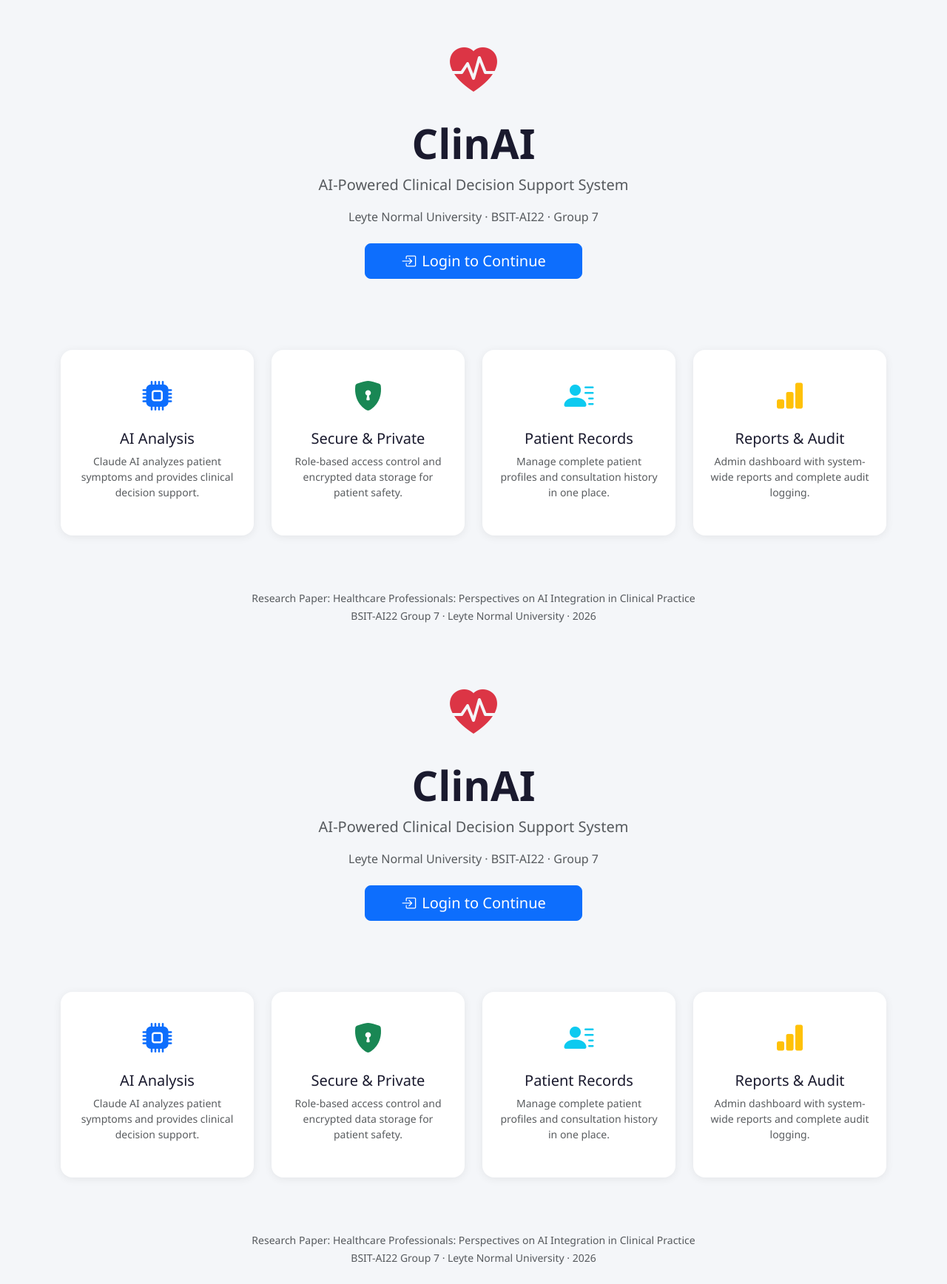
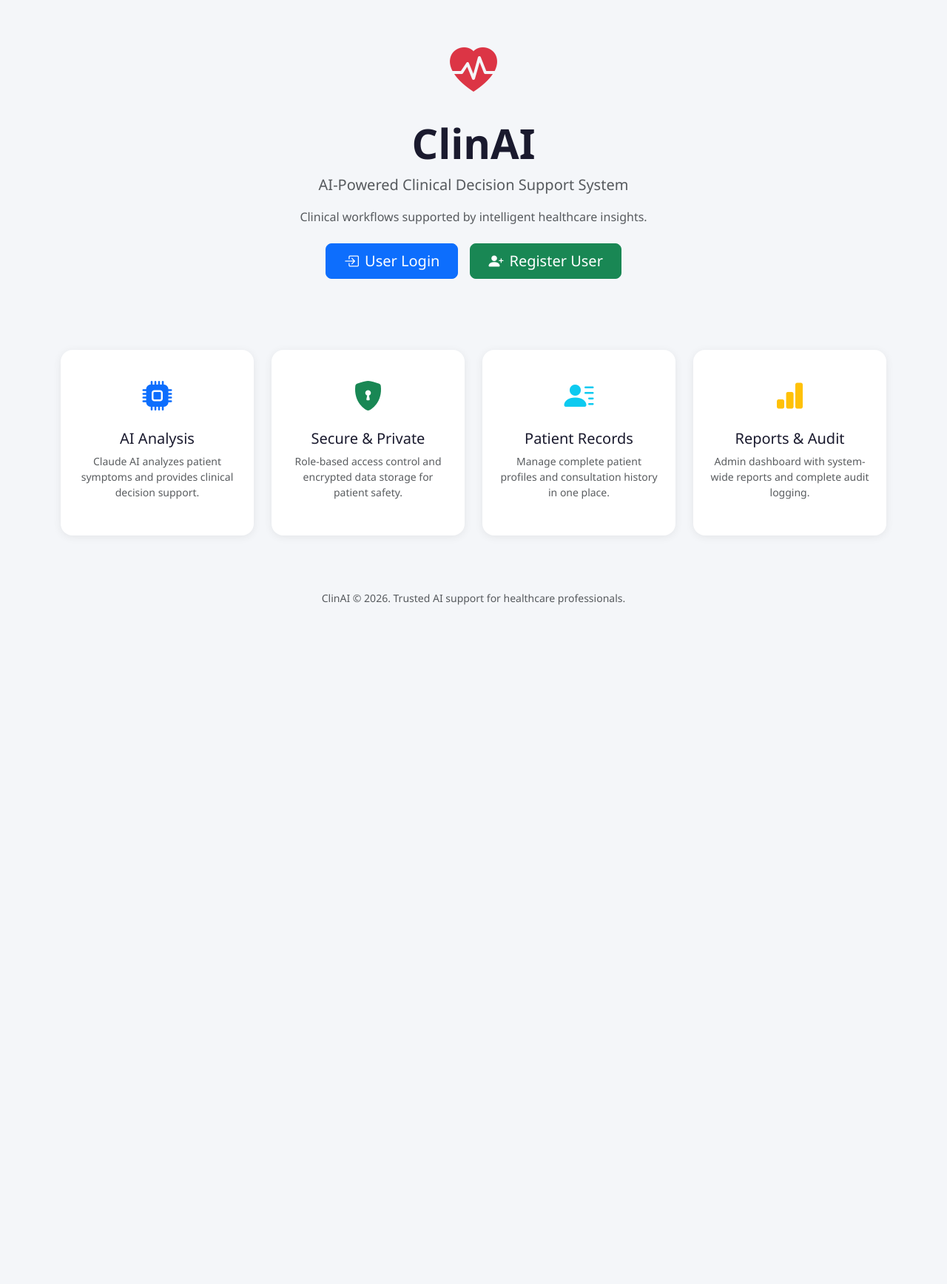
Before and after one commit to cruxxie/healthcare_ai_system, a Flask app: page / in a window 1280 px wide. Shown: the whole page at 74% size. After the commit the page ends 818 px from the top, so only its background shows below. Run offline with Flask 3, Linux system fonts and the light colour scheme.

Commit message:
Deploy healthcare AI system to GitHub repository

```diff
--- a/routes/auth.py
+++ b/routes/auth.py
@@ -43,9 +43,54 @@ def login():
 
     return render_template('auth/login.html')
 
+@auth_bp.route('/register', methods=['GET', 'POST'])
+def register():
+    if current_user.is_authenticated:
+        if current_user.is_admin():
+            return redirect(url_for('admin.dashboard'))
+        return redirect(url_for('user.dashboard'))
+
+    if request.method == 'POST':
+        username = request.form.get('username', '').strip()
+        email = request.form.get('email', '').strip()
+        full_name = request.form.get('full_name', '').strip()
+        password = request.form.get('password', '')
+
+        if not username or not email or not full_name or not password:
+            flash('Please complete all registration fields.', 'warning')
+            return render_template('auth/register.html')
+
+        if User.query.filter_by(username=username).first():
+            flash('Username already exists.', 'danger')
+            return render_template('auth/register.html')
+
+        if User.query.filter_by(email=email).first():
+            flash('Email already exists.', 'danger')
+            return render_template('auth/register.html')
+
+        user = User(
+            username=username,
+            email=email,
+            full_name=full_name,
+            role='user',
+            is_active=True
+        )
+        user.set_password(password)
+        db.session.add(user)
+        db.session.commit()
+        log_action(user.id, 'REGISTER', f'New user registered: {username}', request)
+        flash('Registration successful. Please log in.', 'success')
+        return redirect(url_for('auth.user_login'))
+
+    return render_template('auth/register.html')
+
+@auth_bp.route('/user/register', methods=['GET', 'POST'])
+def user_register():
+    return register()
+
 @auth_bp.route('/admin/login', methods=['GET', 'POST'])
 def admin_login():
-    return login()
+    return redirect(url_for('admin.root'))
 
 @auth_bp.route('/user/login', methods=['GET', 'POST'])
 def user_login():
--- a/templates/admin/users.html
+++ b/templates/admin/users.html
@@ -27,14 +27,14 @@
           <td><span class="badge {% if u.is_active %}bg-success{% else %}bg-secondary{% endif %}">{{ 'Active' if u.is_active else 'Inactive' }}</span></td>
           <td><small>{{ u.created_at.strftime('%b %d, %Y') }}</small></td>
           <td>
-            {% if u.id != current_user.id %}
+            {% if current_user.is_authenticated and u.id == current_user.id %}
+            <span class="text-muted small">(You)</span>
+            {% else %}
             <a href="{{ url_for('admin.toggle_user', user_id=u.id) }}"
                class="btn btn-sm {% if u.is_active %}btn-outline-danger{% else %}btn-outline-success{% endif %}"
                onclick="return confirm('Are you sure?')">
               {{ 'Deactivate' if u.is_active else 'Activate' }}
             </a>
-            {% else %}
-            <span class="text-muted small">(You)</span>
             {% endif %}
           </td>
         </tr>
--- a/templates/auth/login.html
+++ b/templates/auth/login.html
@@ -24,7 +24,7 @@
       </form>
     </div>
     <div class="card-footer text-center py-3 bg-light">
-      <small class="text-muted">BSIT-AI22 Group 7 · Leyte Normal University</small>
+      <small class="text-muted">Secure access for authorized clinical staff.</small>
     </div>
   </div>
 </div>
--- a/templates/base.html
+++ b/templates/base.html
@@ -9,8 +9,15 @@
   <link rel="stylesheet" href="{{ url_for('static', filename='css/style.css') }}" />
 </head>
 <body>
-  {% if current_user.is_authenticated %}
-  <!-- SIDEBAR -->
+  {% set is_admin_page = request.blueprint == 'admin' %}
+
+  {% macro render_page_content() %}
+    <div class="container-fluid px-4 pb-5">
+      {% block page_content %}{% endblock %}
+    </div>
+  {% endmacro %}
+
+  {% if is_admin_page or current_user.is_authenticated %}
   <div class="d-flex" id="wrapper">
     <nav id="sidebar" class="sidebar">
       <div class="sidebar-brand">
@@ -19,8 +26,16 @@
       </div>
       <hr class="sidebar-divider" />
 
-      {% if current_user.is_admin() %}
-      <!-- ADMIN NAV -->
+      {% if is_admin_page %}
+      <p class="sidebar-label">Admin Panel</p>
+      <ul class="sidebar-nav">
+        <li><a href="{{ url_for('admin.dashboard') }}" class="{{ 'active' if (request.endpoint or '') == 'admin.dashboard' }}"><i class="bi bi-speedometer2"></i> Dashboard</a></li>
+        <li><a href="{{ url_for('admin.users') }}" class="{{ 'active' if 'admin.users' in (request.endpoint or '') }}"><i class="bi bi-people-fill"></i> Manage Users</a></li>
+        <li><a href="{{ url_for('admin.patients') }}" class="{{ 'active' if (request.endpoint or '') == 'admin.patients' }}"><i class="bi bi-folder2-open"></i> All Patients</a></li>
+        <li><a href="{{ url_for('admin.reports') }}" class="{{ 'active' if (request.endpoint or '') == 'admin.reports' }}"><i class="bi bi-bar-chart-fill"></i> Reports</a></li>
+        <li><a href="{{ url_for('admin.audit') }}" class="{{ 'active' if (request.endpoint or '') == 'admin.audit' }}"><i class="bi bi-journal-text"></i> Audit Logs</a></li>
+      </ul>
+      {% elif current_user.is_admin() %}
       <p class="sidebar-label">Admin Panel</p>
       <ul class="sidebar-nav">
         <li><a href="{{ url_for('admin.dashboard') }}" class="{{ 'active' if (request.endpoint or '') == 'admin.dashboard' }}"><i class="bi bi-speedometer2"></i> Dashboard</a></li>
@@ -30,7 +45,6 @@
         <li><a href="{{ url_for('admin.audit') }}" class="{{ 'active' if (request.endpoint or '') == 'admin.audit' }}"><i class="bi bi-journal-text"></i> Audit Logs</a></li>
       </ul>
       {% else %}
-      <!-- USER NAV -->
       <p class="sidebar-label">Clinical Tools</p>
       <ul class="sidebar-nav">
         <li><a href="{{ url_for('user.dashboard') }}" class="{{ 'active' if (request.endpoint or '') == 'user.dashboard' }}"><i class="bi bi-speedometer2"></i> Dashboard</a></li>
@@ -40,26 +54,25 @@
       </ul>
       {% endif %}
 
+      {% if not is_admin_page %}
       <div class="sidebar-footer">
         <a href="{{ url_for('auth.logout') }}"><i class="bi bi-box-arrow-left"></i> Logout</a>
       </div>
+      {% endif %}
     </nav>
 
-    <!-- PAGE CONTENT -->
     <div id="page-content-wrapper">
-      <!-- TOP NAVBAR -->
       <nav class="navbar navbar-expand-lg top-navbar">
         <button class="btn btn-sm" id="sidebarToggle"><i class="bi bi-list fs-4"></i></button>
         <span class="ms-3 text-muted small">{% block breadcrumb %}{% endblock %}</span>
         <div class="ms-auto d-flex align-items-center gap-3 me-3">
-          <span class="badge {% if current_user.is_admin() %}bg-danger{% else %}bg-primary{% endif %}">
-            {{ current_user.role|upper }}
+          <span class="badge {% if is_admin_page %}bg-danger{% elif current_user.is_admin() %}bg-danger{% else %}bg-primary{% endif %}">
+            {% if is_admin_page %}ADMIN{% else %}{{ current_user.role|upper }}{% endif %}
           </span>
-          <strong class="small">{{ current_user.full_name or current_user.username }}</strong>
+          <strong class="small">{% if is_admin_page %}Administrator{% else %}{{ current_user.full_name or current_user.username }}{% endif %}</strong>
         </div>
       </nav>
 
-      <!-- FLASH MESSAGES -->
       <div class="container-fluid px-4 pt-3">
         {% with messages = get_flashed_messages(with_categories=true) %}
           {% if messages %}
@@ -73,14 +86,10 @@
         {% endwith %}
       </div>
 
-      <!-- MAIN CONTENT -->
-      <div class="container-fluid px-4 pb-5">
-        {{ self.page_content() }}
-      </div>
+      {{ render_page_content() }}
     </div>
   </div>
   {% else %}
-  <!-- NOT LOGGED IN -->
   <div>
     {% with messages = get_flashed_messages(with_categories=true) %}
       {% if messages %}
@@ -93,11 +102,11 @@
         </div>
       {% endif %}
     {% endwith %}
-    {{ self.page_content() }}
+    {{ render_page_content() }}
   </div>
   {% endif %}
-  {% block page_content %}{% endblock %}
-<script src="https://cdn.jsdelivr.net/npm/bootstrap@5.3.3/dist/js/bootstrap.bundle.min.js"></script>
-<script src="{{ url_for('static', filename='js/main.js') }}"></script>
+
+  <script src="https://cdn.jsdelivr.net/npm/bootstrap@5.3.3/dist/js/bootstrap.bundle.min.js"></script>
+  <script src="{{ url_for('static', filename='js/main.js') }}"></script>
 </body>
 </html>
--- a/templates/index.html
+++ b/templates/index.html
@@ -6,10 +6,15 @@
     <i class="bi bi-heart-pulse-fill text-danger" style="font-size: 4rem;"></i>
     <h1 class="display-4 fw-bold mt-3">ClinAI</h1>
     <p class="lead text-muted">AI-Powered Clinical Decision Support System</p>
-    <p class="text-muted mb-4">Leyte Normal University · BSIT-AI22 · Group 7</p>
-    <a href="{{ url_for('auth.login') }}" class="btn btn-primary btn-lg px-5">
-      <i class="bi bi-box-arrow-in-right me-2"></i>Login to Continue
-    </a>
+    <p class="text-muted mb-4">Clinical workflows supported by intelligent healthcare insights.</p>
+    <div class="d-flex justify-content-center gap-3 flex-wrap">
+      <a href="{{ url_for('auth.user_login') }}" class="btn btn-primary btn-lg px-4">
+        <i class="bi bi-box-arrow-in-right me-2"></i>User Login
+      </a>
+      <a href="{{ url_for('auth.register') }}" class="btn btn-success btn-lg px-4">
+        <i class="bi bi-person-plus-fill me-2"></i>Register User
+      </a>
+    </div>
   </div>
 
   <div class="container py-5">
@@ -46,8 +51,7 @@
   </div>
 
   <footer class="text-center text-muted py-4">
-    <small>Research Paper: Healthcare Professionals: Perspectives on AI Integration in Clinical Practice<br>
-    BSIT-AI22 Group 7 · Leyte Normal University · 2026</small>
+    <small>ClinAI © 2026. Trusted AI support for healthcare professionals.</small>
   </footer>
 </div>
 {% endblock %}
```
Also changed, not shown: routes/admin.py (+4 -14 lines), templates/auth/register.html (added, +39 -0 lines), instance/healthcare.db (deleted), 2 other files.
